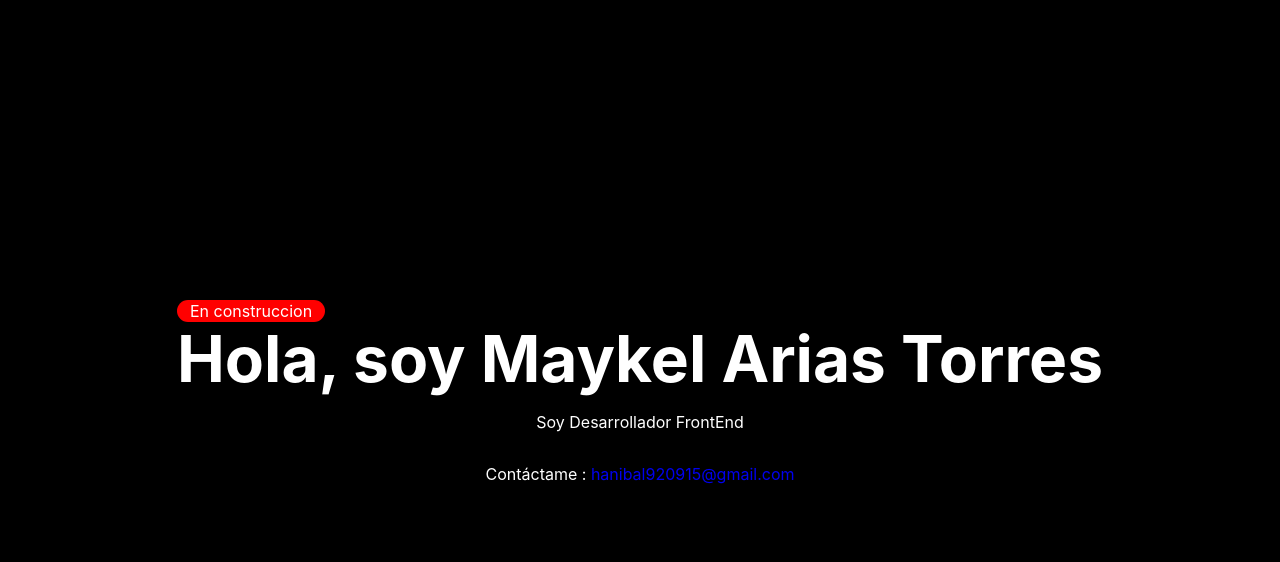
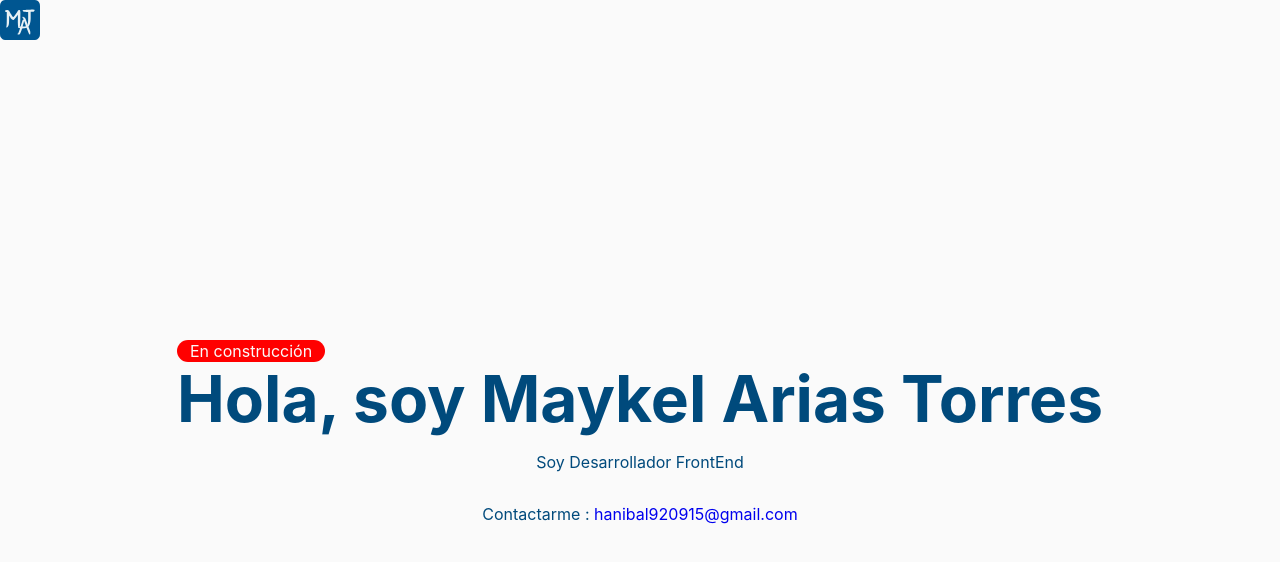
Before and after one commit to m4yk3ldev/m4yk3ldev.github.io, a Next.js app: page / in a window 1280 px wide. Shown: the top 562 px of the page. Built offline with nearby package versions, Linux system fonts and the light colour scheme.

Commit message:
Adding changes color

```diff
--- /dev/null
+++ b/components/FavIcon/FavIcon.tsx
@@ -0,0 +1,15 @@
+import { FC } from "react";
+import favicon from "../../assert/image/logo.svg";
+import Image from "next/image";
+import styles from "../../styles/FavIcon.module.css";
+const FavIcon: FC = () => {
+  return (
+    <>
+      <div className={styles.favicon}>
+        <Image src={favicon} alt="Favicon" className={styles.img} />
+      </div>
+    </>
+  );
+};
+
+export default FavIcon;
--- a/components/Home/Home.tsx
+++ b/components/Home/Home.tsx
@@ -2,21 +2,23 @@ import { useRouter } from "next/router";
 import { FC } from "react";
 import { GetLocaleStorage } from "../../lib/locale";
 import styles from "../../styles/Home.module.css";
+import FavIcon from "../FavIcon/FavIcon";
 const Home: FC = () => {
   const router = useRouter();
-  const { locale } = router
+  const { locale } = router;
   return (
     <>
+      <FavIcon />
       <main className={styles.main}>
         <div className={styles.title}>
           <div className={styles.status}>
-            <span>En construccion</span>
+            <span>En construcción</span>
           </div>
           <h1>{GetLocaleStorage(locale).title}</h1>
         </div>
         <p className={styles.description}>Soy Desarrollador FrontEnd </p>
         <p>
-          Contáctame :{" "}
+          Contactarme :{" "}
           <a
             type="email"
             href="mailto:hanibal920915@gmail.com"
--- /dev/null
+++ b/styles/FavIcon.module.css
@@ -0,0 +1,8 @@
+.favicon {
+  display: flex;
+}
+
+.favicon .img {
+  width: 40px;
+  height: 40px;
+}
--- a/styles/Home.module.css
+++ b/styles/Home.module.css
@@ -23,7 +23,7 @@
 .main .status span {
   font-size: 1rem;
   padding: 1px;
-  color: #fff;
+  color: #fafafa;
 }
 
 .title h1 {
--- a/styles/globals.css
+++ b/styles/globals.css
@@ -4,8 +4,9 @@ body {
   margin: 0;
   font-family: -apple-system, BlinkMacSystemFont, Segoe UI, Roboto, Oxygen,
     Ubuntu, Cantarell, Fira Sans, Droid Sans, Helvetica Neue, sans-serif;
-    color: white;
-    background: black;
+    color: #004A7C;
+    background: #fafafa;
+
 }
 
 a {
@@ -21,7 +22,7 @@ a {
     color-scheme: dark;
   }
   body {
-    color: white;
-    background: black;
+    color: #FAFAFA;
+    background: #004A7C;
   }
 }
```
Also changed, not shown: assert/image/logo.svg (added).
